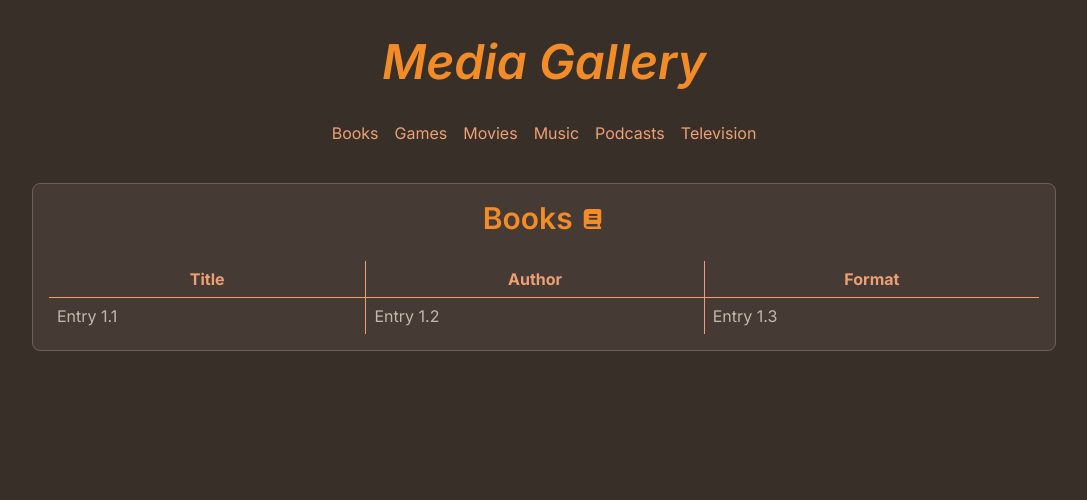
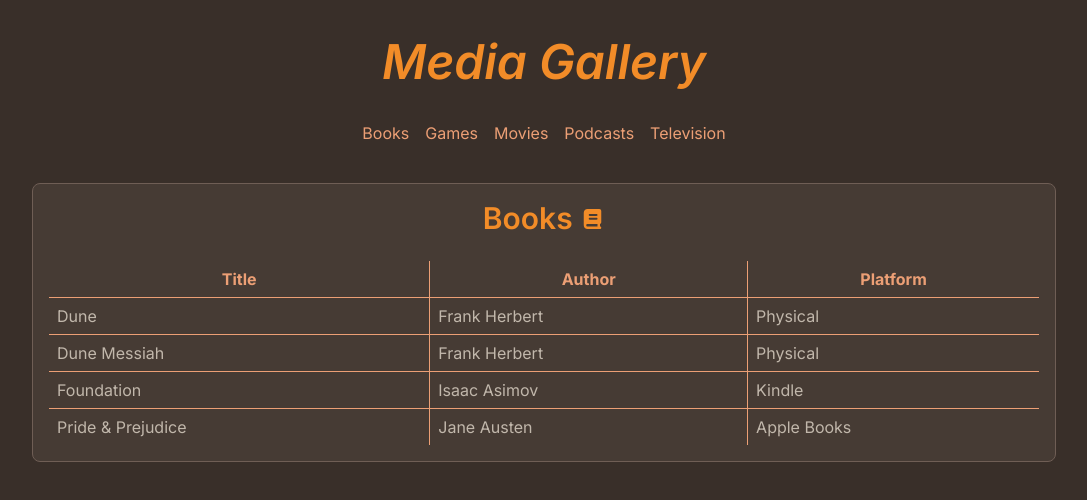
Before and after one commit to catpinhao/media-gallery, a Vue app: page / in a window 1280 px wide. Shown: the top 500 px of the page, without its empty margins (96-1183 px from the left). Built offline with nearby package versions, Linux system fonts and the light colour scheme.

Commit message:
Populate table with hardcoded entries

```diff
--- a/src/App.vue
+++ b/src/App.vue
@@ -6,7 +6,7 @@
   </div>
 
   <div class="table-container">
-    <Table :mediaType="mediaType" />
+    <Table :mediaType="mediaType" :media="media" />
   </div>
 </template>
 
@@ -21,4 +21,55 @@
 const handleNavClick = (dataType) => {
   mediaType.value = dataType;
 };
+
+const media = [
+  {
+    mediaType: 'Books',
+    title: 'Dune',
+    author: 'Frank Herbert',
+    platform: 'Physical'
+  },
+  {
+    mediaType: 'Books',
+    title: 'Dune Messiah',
+    author: 'Frank Herbert',
+    platform: 'Physical'
+  },
+  {
+    mediaType: 'Books',
+    title: 'Foundation',
+    author: 'Isaac Asimov',
+    platform: 'Kindle'
+  },
+  {
+    mediaType: 'Books',
+    title: 'Pride & Prejudice',
+    author: 'Jane Austen',
+    platform: 'Apple Books'
+  },
+  {
+    mediaType: 'Games',
+    title: 'Clair Obscur: Expedition 33',
+    platform: 'Playstation 5',
+    format: 'Digital'
+  },
+  {
+    mediaType: 'Games',
+    title: 'Mario Kart World',
+    platform: 'Nintendo Switch 2',
+    format: 'Physical'
+  },
+  {
+    mediaType: 'Movies',
+    title: 'Se7en',
+    year: '1995',
+    platform: 'Netflix'
+  },
+  {
+    mediaType: 'Television',
+    title: 'The Sopranos',
+    year: '1999',
+    platform: 'Netflix'
+  }
+]
 </script>
--- a/src/components/Navigation.vue
+++ b/src/components/Navigation.vue
@@ -2,7 +2,6 @@
   <span class="nav-item" data-type="Books" @click="onClick">Books</span>
   <span class="nav-item" data-type="Games" @click="onClick">Games</span>
   <span class="nav-item" data-type="Movies" @click="onClick">Movies</span>
-  <span class="nav-item" data-type="Music" @click="onClick">Music</span>
   <span class="nav-item" data-type="Podcasts" @click="onClick">Podcasts</span>
   <span class="nav-item" data-type="Television" @click="onClick">Television</span>
 </template>
--- a/src/components/Table.vue
+++ b/src/components/Table.vue
@@ -11,9 +11,6 @@
     <span class="icon" v-if="mediaType == 'Movies'">
       <font-awesome-icon icon="fa-solid fa-film" />
     </span>
-    <span class="icon" v-if="mediaType == 'Music'">
-      <font-awesome-icon icon="fa-solid fa-music" />
-    </span>
     <span class="icon" v-if="mediaType == 'Podcasts'">
       <font-awesome-icon icon="fa-solid fa-podcast" />
     </span>
@@ -26,7 +23,7 @@
       <TableHead :mediaType="mediaType" />
     </thead>
     <tbody>
-      <TableEntry />
+      <TableEntry :mediaType="mediaType" :media="media" />
     </tbody>
   </table>
 </template>
@@ -42,5 +39,9 @@
     type: String,
     required: true,
   },
+  media: {
+    type: Array,
+    required: true,
+  }
 });
 </script>
--- a/src/components/TableEntry.vue
+++ b/src/components/TableEntry.vue
@@ -1,7 +1,33 @@
 <template>
-  <tr>
-    <td>Entry 1.1</td>
-    <td>Entry 1.2</td>
-    <td>Entry 1.3</td>
+  <tr v-for="entry in entries" :key="entry.id">
+    <td>{{ entry.title }}</td>
+
+    <td v-if="entry.author">{{ entry.author }}</td>
+    <td v-else-if="entry.year">{{ entry.year }}</td>
+    <td v-else>{{ entry.platform }}</td>
+
+    <td v-if="entry.author">{{ entry.platform }}</td>
+    <td v-else-if="entry.year">{{ entry.platform }}</td>
+    <td v-else>{{ entry.format }}</td>
   </tr>
 </template>
+
+
+<script setup>
+import { defineProps, computed } from 'vue';
+
+const props = defineProps({
+  mediaType: {
+    type: String,
+    required: true,
+  },
+  media: {
+    type: Array,
+    required: true,
+  }
+});
+
+const entries = computed(() => {
+  return props.media.filter((entry) => entry.mediaType === props.mediaType);
+});
+</script>
--- a/src/components/TableHead.vue
+++ b/src/components/TableHead.vue
@@ -2,7 +2,7 @@
   <tr v-if="mediaType == 'Books'">
     <th>Title</th>
     <th>Author</th>
-    <th>Format</th>
+    <th>Platform</th>
   </tr>
   <tr v-if="mediaType == 'Games'">
     <th>Title</th>
@@ -12,22 +12,17 @@
   <tr v-if="mediaType == 'Movies'">
     <th>Title</th>
     <th>Year</th>
-    <th>Format</th>
-  </tr>
-  <tr v-if="mediaType == 'Television'">
-    <th>Title</th>
-    <th>Year</th>
-    <th>Format</th>
+    <th>Platform</th>
   </tr>
   <tr v-if="mediaType == 'Podcasts'">
     <th>Title</th>
     <th>Author</th>
     <th>Platform</th>
   </tr>
-  <tr v-if="mediaType == 'Music'">
+  <tr v-if="mediaType == 'Television'">
     <th>Title</th>
-    <th>Author</th>
-    <th>Format</th>
+    <th>Year</th>
+    <th>Platform</th>
   </tr>
 </template>
 
--- a/src/main.js
+++ b/src/main.js
@@ -8,9 +8,9 @@
 import { library } from '@fortawesome/fontawesome-svg-core'
 
 /* import all the icons in Free Solid, Free Regular, and Brands styles */
-import { faBook, faGamepad, faFilm, faMusic, faPodcast, faTv } from '@fortawesome/free-solid-svg-icons'
+import { faBook, faGamepad, faFilm, faPodcast, faTv } from '@fortawesome/free-solid-svg-icons'
 
-library.add(faBook, faGamepad, faFilm, faMusic, faPodcast, faTv)
+library.add(faBook, faGamepad, faFilm, faPodcast, faTv)
 
 createApp(App)
   .component("font-awesome-icon", FontAwesomeIcon)
```
